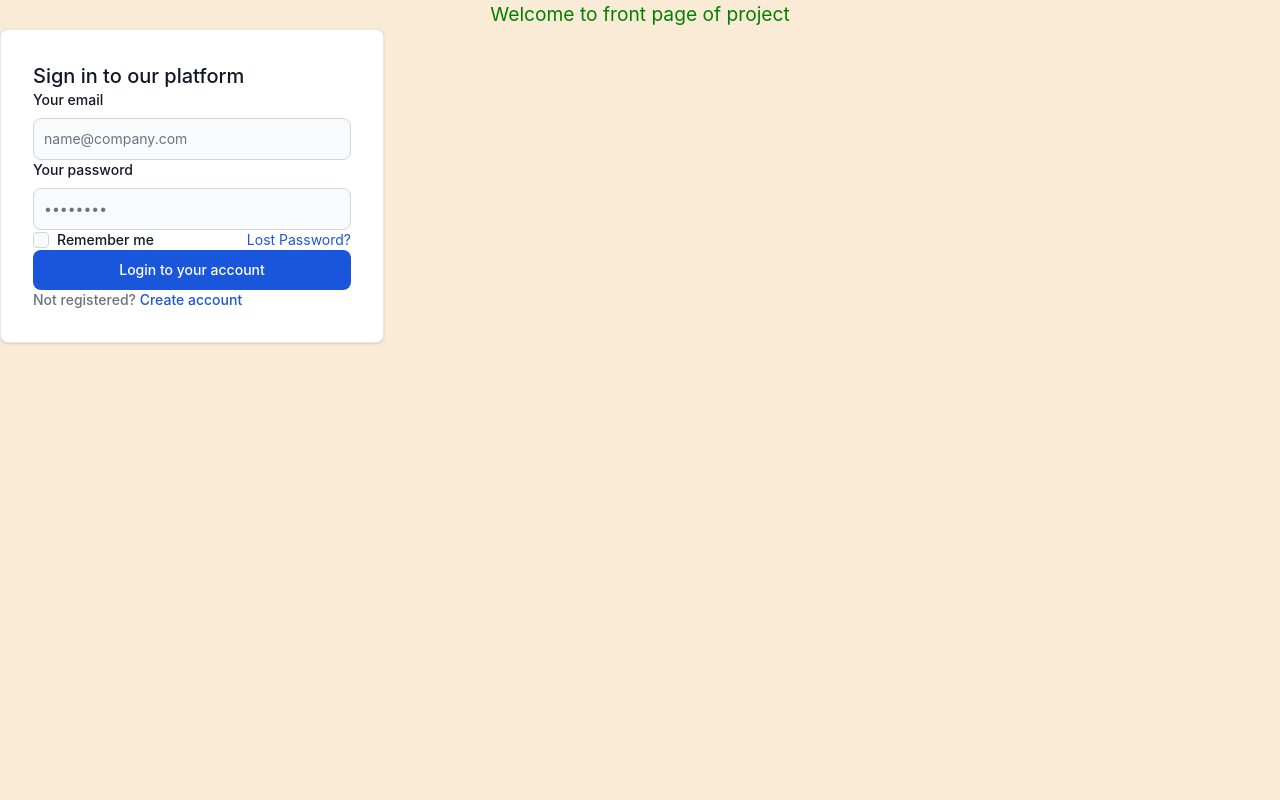
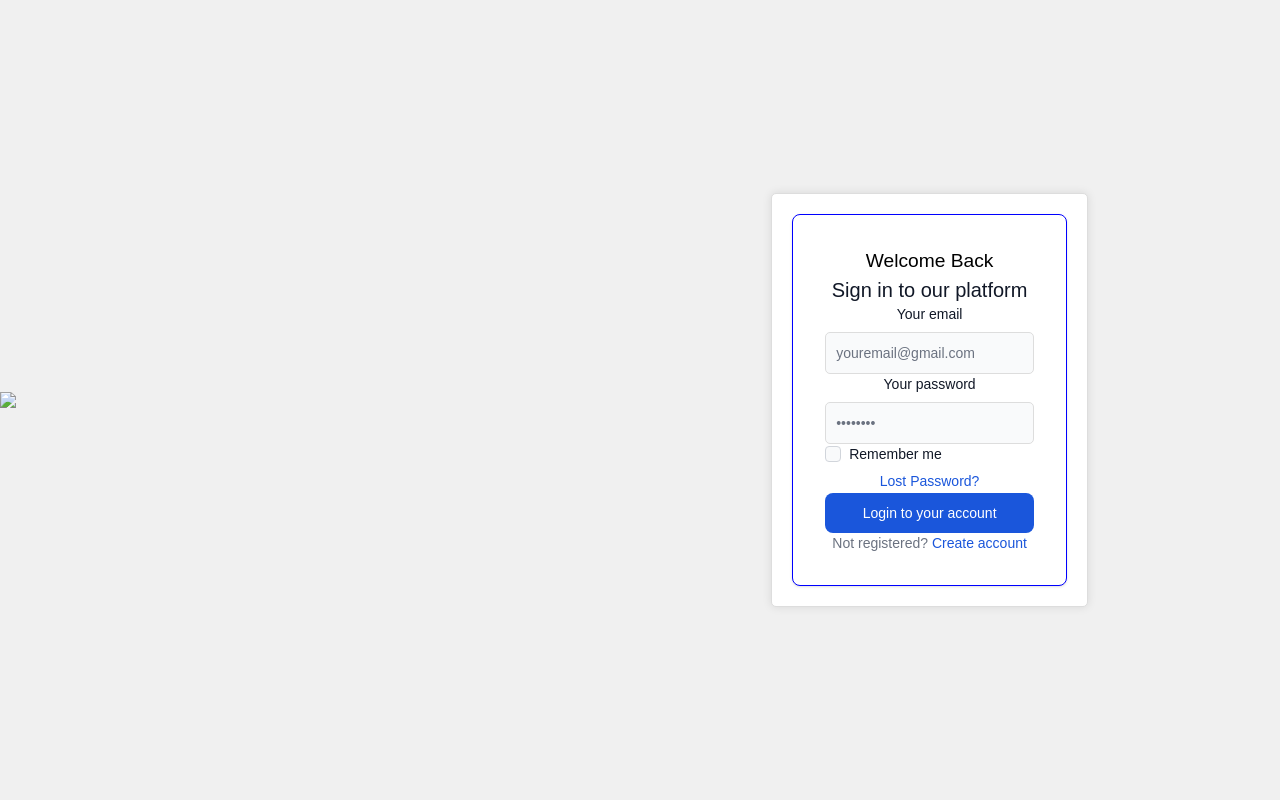
Before and after one commit to Anuraag001/HackAI_230523, a Django app: page / in a window 1280 px wide. Run offline with Django 4.2, Linux system fonts and the light colour scheme; some libraries are stand-ins or nearby versions.

Commit message:
fe login template

```diff
--- a/currency_alert/Main/static/css/styles.css
+++ b/currency_alert/Main/static/css/styles.css
@@ -1,8 +1,72 @@
-body{
-    background-color: antiquewhite;
+body,html {
+    font-family: Arial, sans-serif;
+    background-color: #f0f0f0;
+    display: flex;
+    align-items: center;
+    flex-grow: 0;
+    flex-shrink: 0;
+    flex-basis: 100%;
+    height: 100%;
+    width: 100%;
 }
-#test{
-    color:green;
-    font-size: larger;
+
+.container {
+    display: flex;
+    flex-direction: row;
+    background-color: #fff;
+    border: 1px solid #ddd;
+    padding: 20px;
+    border-radius: 5px;
+    justify-content: right;
+    margin: 15%;
+    margin-left: 59%;
+    box-shadow: 0 0 10px rgba(0, 0, 0, 0.1);
     text-align: center;
 }
+.bac
+{
+    background-image: url('currency_alert\Main\static\css\styles.css');
+}
+#abcd {
+   font-size:larger;
+}
+#rgb
+{
+    background-color: white;
+    border-color: blue;
+}
+
+label {
+    display: block;
+    font-weight: bold;
+    margin-bottom: 5px;
+}
+#qwer
+{
+    align-items: center;
+}
+input[type="text"],
+input[type="email"],
+input[type="password"] {
+    width: 100%;
+    padding: 10px;
+    border: 1px solid #ddd;
+    border-radius: 5px;
+}
+
+button {
+    width: 100%;
+    padding: 10px;
+    background-color: #333;
+    color: #fff;
+    border: none;
+    border-radius: 5px;
+    cursor: pointer;
+}
+
+button:hover {
+    background-color: #555;
+}
+a:hover {
+    text-decoration: underline;
+}
--- a/currency_alert/Main/templates/signup.html
+++ b/currency_alert/Main/templates/signup.html
@@ -4,7 +4,7 @@
     <meta charset="UTF-8">
     <meta name="viewport" content="width=device-width, initial-scale=1.0">
     <link href="https://cdnjs.cloudflare.com/ajax/libs/flowbite/1.8.1/flowbite.min.css"  rel="stylesheet" />
-    <title>Document</title>
+    <title>Profile-Signup/Log in</title>
 </head>
 <body>
 
--- a/currency_alert/Main/templates/temp.html
+++ b/currency_alert/Main/templates/temp.html
@@ -4,20 +4,26 @@
 <head>
     <meta charset="UTF-8">
     <meta name="viewport" content="width=device-width, initial-scale=1.0">
-    <title>document</title>
+    <title>Profile-Signup/Log in</title>
     <link href="https://cdnjs.cloudflare.com/ajax/libs/flowbite/1.8.1/flowbite.min.css"  rel="stylesheet" />
     <link rel="stylesheet" type="text/css" href="{% static 'css/styles.css' %}">
+    <link rel="stylesheet" href="style.css">
+    <link rel="icon" type="image/x-icon" href="{% static 'img/fav.png' %}">
 </head>
 <body>
-    <div id="test">Welcome to front page of project</div>
+    <div class="back">
+        <img src="currency_alert\Main\static\css\styles.css" id="bac">
+    </div>
+    <div class="container">
     <form method="post" action="{% url 'front' %}">
         {% csrf_token %}
-<div class="w-full max-w-sm p-4 bg-white border border-gray-200 rounded-lg shadow sm:p-6 md:p-8 dark:bg-gray-800 dark:border-gray-700">
+<div class="w-full max-w-sm p-4 bg-white border border-gray-200 rounded-lg shadow sm:p-6 md:p-8 dark:bg-gray-800 dark:border-gray-700" id="rgb">
     <form class="space-y-6" action="#">
+        <h1 id="abcd">Welcome Back</h1>
         <h5 class="text-xl font-medium text-gray-900 dark:text-white">Sign in to our platform</h5>
         <div>
             <label for="email" class="block mb-2 text-sm font-medium text-gray-900 dark:text-white">Your email</label>
-            <input type="email" name="email" id="email" class="bg-gray-50 border border-gray-300 text-gray-900 text-sm rounded-lg focus:ring-blue-500 focus:border-blue-500 block w-full p-2.5 dark:bg-gray-600 dark:border-gray-500 dark:placeholder-gray-400 dark:text-white" placeholder="name@company.com" required>
+            <input type="email" name="email" id="email" class="bg-gray-50 border border-gray-300 text-gray-900 text-sm rounded-lg focus:ring-blue-500 focus:border-blue-500 block w-full p-2.5 dark:bg-gray-600 dark:border-gray-500 dark:placeholder-gray-400 dark:text-white" placeholder="youremail@gmail.com" required>
         </div>
         <div>
             <label for="password" class="block mb-2 text-sm font-medium text-gray-900 dark:text-white">Your password</label>
@@ -26,18 +32,21 @@
         <div class="flex items-start">
             <div class="flex items-start">
                 <div class="flex items-center h-5">
-                    <input id="remember" type="checkbox" value="" class="w-4 h-4 border border-gray-300 rounded bg-gray-50 focus:ring-3 focus:ring-blue-300 dark:bg-gray-700 dark:border-gray-600 dark:focus:ring-blue-600 dark:ring-offset-gray-800 dark:focus:ring-offset-gray-800" required>
+                    <input id="remember" type="checkbox" value="123" class="w-4 h-4 border border-gray-300 rounded bg-gray-50 focus:ring-3 focus:ring-blue-300 dark:bg-gray-700 dark:border-gray-600 dark:focus:ring-blue-600 dark:ring-offset-gray-800 dark:focus:ring-offset-gray-800" required>
+
                 </div>
+
                 <label for="remember" class="ml-2 text-sm font-medium text-gray-900 dark:text-gray-300">Remember me</label>
             </div>
-            <a href="#" class="ml-auto text-sm text-blue-700 hover:underline dark:text-blue-500">Lost Password?</a>
         </div>
+        <a href="#" class="ml-auto text-sm text-blue-700 hover:underline dark:text-blue-500" id="qwer">Lost Password?</a>
         <button type="submit" class="w-full text-white bg-blue-700 hover:bg-blue-800 focus:ring-4 focus:outline-none focus:ring-blue-300 font-medium rounded-lg text-sm px-5 py-2.5 text-center dark:bg-blue-600 dark:hover:bg-blue-700 dark:focus:ring-blue-800">Login to your account</button>
         <div class="text-sm font-medium text-gray-500 dark:text-gray-300">
             Not registered? <a href="{% url 'signup' %}" class="text-blue-700 hover:underline dark:text-blue-500">Create account</a>
         </div>
+    </div>
+</form>
 </div>
-</form>
 
     <script src="https://cdnjs.cloudflare.com/ajax/libs/flowbite/1.8.1/flowbite.min.js"></script>
 </body>
```
Also changed, not shown: currency_alert/db.sqlite3.
